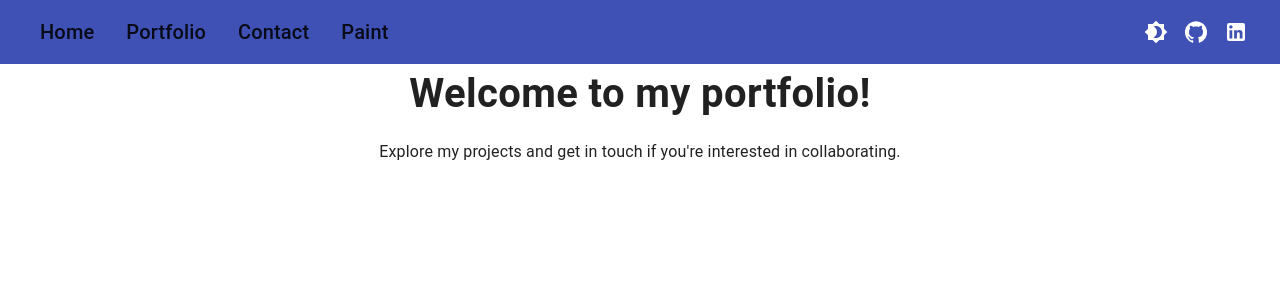
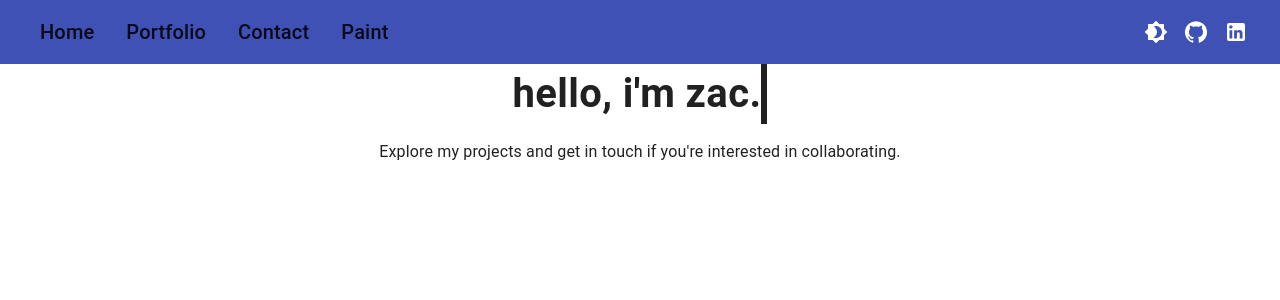
Before and after one commit to Inefy/Me, a React (Create React App) app: page / in a window 1280 px wide. Shown: the top 300 px of the page. Built offline with nearby package versions, Linux system fonts and the light colour scheme.

Commit message:
changed welcome messege to hello im zac

```diff
--- a/src/App.js
+++ b/src/App.js
@@ -9,18 +9,18 @@ import { AppBar, Toolbar, Typography, Container, IconButton, Box, CssBaseline }
 import { styled } from '@mui/system';
 import { GitHub, LinkedIn, Brightness4, Brightness7 } from '@mui/icons-material';
 import theme from './theme';
+import { motion } from 'framer-motion';
 
 function App() {
   const [darkMode, setDarkMode] = useState(false);
 
-  // Styled components for AppWrapper, StyledAppBar, StyledToolbar, and NavigationLink
   const AppWrapper = styled('div')(({ theme }) => ({
     backgroundColor: theme.palette.background.default,
     minHeight: '100vh',
     textAlign: 'center',
   }));
 
-  const StyledAppBar = styled(AppBar)({
+  const StyledAppBar = styled(motion(AppBar))({
     boxShadow: 'none',
   });
 
@@ -33,9 +33,13 @@ function App() {
     textDecoration: 'none',
   });
 
-  // Function to toggle dark mode
   const handleDarkModeToggle = () => {
     setDarkMode(!darkMode);
+  };
+
+  const appBarVariants = {
+    hidden: { y: -100, opacity: 0 },
+    visible: { y: 0, opacity: 1, transition: { duration: 0.8 } },
   };
 
   return (
@@ -43,9 +47,14 @@ function App() {
       <CssBaseline />
       <Router>
         <AppWrapper>
-          <StyledAppBar position="static" sx={{ backgroundColor: (theme) => theme.palette.primary.main }}>
+          <StyledAppBar
+            position="static"
+            sx={{ backgroundColor: (theme) => theme.palette.primary.main }}
+            variants={appBarVariants}
+            initial="hidden"
+            animate="visible"
+          >
             <StyledToolbar>
-              {/*  Navigation links section */}
               <Box sx={{ display: 'flex', alignItems: 'center' }}>
                 <NavigationLink to="/">
                   <Typography variant="h6" sx={{ color: (theme) => theme.palette.text.primary, margin: (theme) => theme.spacing(0, 2) }}>
@@ -68,7 +77,6 @@ function App() {
                   </Typography>
                 </NavigationLink>
               </Box>
-              {/* Social icons and dark mode toggle section */}
               <Box sx={{ display: 'flex', alignItems: 'center' }}>
                 <IconButton
                   onClick={handleDarkModeToggle}
@@ -99,12 +107,11 @@ function App() {
           </StyledAppBar>
           <Container>
             <div className="App-content">
-              {/*  Routes for different pages */}
               <Routes>
                 <Route path="/" element={<Home />} index />
                 <Route path="/portfolio" element={<Portfolio />} />
                 <Route path="/contact" element={<Contact />} />
-                <Route path="/paint" element={<PaintPage/>} />
+                <Route path="/paint" element={<PaintPage />} />
               </Routes>
             </div>
           </Container>
--- a/src/components/Home.js
+++ b/src/components/Home.js
@@ -1,7 +1,6 @@
-import React from 'react';
+import React, { useEffect, useState } from 'react';
 import { Container, Typography } from '@mui/material';
 import { styled } from '@mui/system';
-import { motion } from 'framer-motion';
 
 const HomeWrapper = styled(Container)(({ theme }) => ({
   display: 'flex',
@@ -10,27 +9,34 @@ const HomeWrapper = styled(Container)(({ theme }) => ({
   minHeight: 'calc(100vh - 64px)',
 }));
 
-const WelcomeText = styled(motion(Typography))(({ theme }) => ({
+const WelcomeText = styled(Typography)(({ theme }) => ({
   fontSize: '2.5rem',
   fontWeight: 600,
   marginBottom: theme.spacing(2),
+  whiteSpace: 'nowrap',
+  overflow: 'hidden',
+  borderRight: '.15em solid',
+  animation: '$cursor 0.75s step-end infinite',
+  '@keyframes cursor': {
+    '50%': { borderColor: 'transparent' },
+  },
 }));
 
 function Home() {
-  const textVariants = {
-    hidden: { opacity: 0 },
-    visible: { opacity: 1, transition: { delay: 0.5, duration: 1 } },
-  };
+  const text = "hello, i'm zac.";
+  const [textIndex, setTextIndex] = useState(0);
+
+  useEffect(() => {
+    const timer = setTimeout(() => {
+      setTextIndex((prevTextIndex) => prevTextIndex + 1);
+    }, 150); // delay for typing speed
+    return () => clearTimeout(timer);
+  }, [textIndex]);
 
   return (
     <HomeWrapper>
-      <WelcomeText
-        color="text.primary"
-        variants={textVariants}
-        initial="hidden"
-        animate="visible"
-      >
-        Welcome to my portfolio!
+      <WelcomeText color="text.primary">
+        {text.slice(0, textIndex)}
       </WelcomeText>
       <Typography color="text.primary">
         Explore my projects and get in touch if you're interested in collaborating.
```
